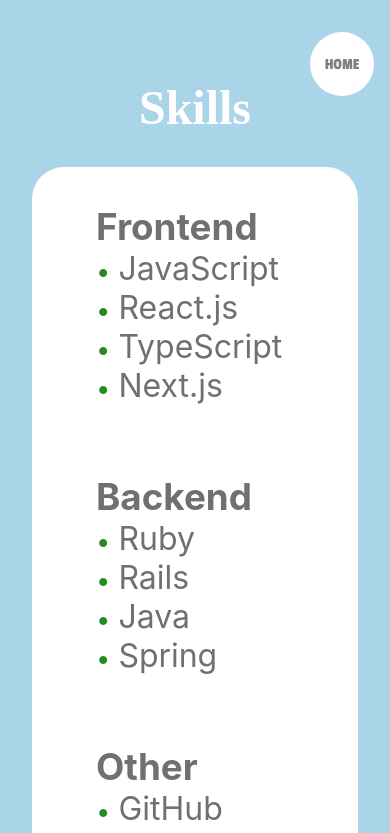
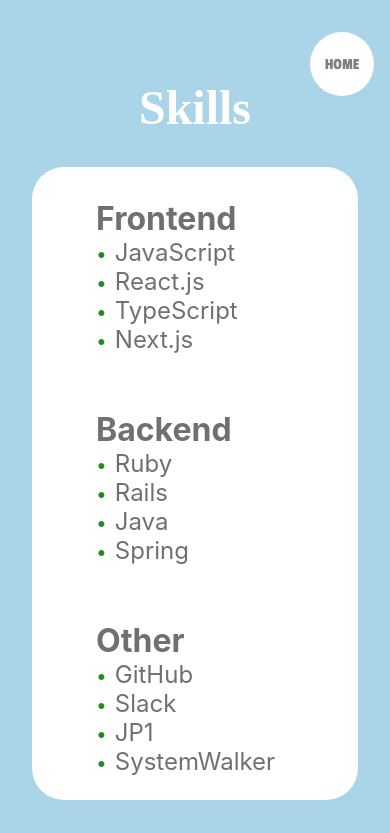
Before and after one commit to tanakafumiaki/self-introduction, a Next.js app: page /skills in a window 390 px wide. Shown: the top 833 px of the page. Built offline with nearby package versions, Linux system fonts and the light colour scheme; a web font is replaced by a local one.

Commit message:
add_responsive_productsPage

```diff
--- a/src/components/molecules/ListBox/style.module.sass
+++ b/src/components/molecules/ListBox/style.module.sass
@@ -7,11 +7,14 @@
   margin: auto
   @include sp
     margin-left: 4rem
+    font-size: 1.5rem
 
 .title
   font-weight: bold
   margin-block-end: 0
   font-size: 2.3rem
+  @include sp
+    font-size: 2rem
 
 .skillsList
   text-align: left
--- a/src/components/molecules/ProductBox/style.module.sass
+++ b/src/components/molecules/ProductBox/style.module.sass
@@ -9,6 +9,10 @@
   grid-template-rows: 5rem 1fr
   grid-row-gap: 2rem
   white-space: pre-line
+  @include sp
+    grid-template-columns: 1fr
+    grid-template-rows: 1fr
+    margin: 2rem
 
 .image
   grid-column: 1 / 3
@@ -20,6 +24,11 @@
   grid-column: 3
   grid-row: 1
   padding-left: 1rem
+  @include sp
+    grid-column: 1 / 3
+    grid-row: 3 / 4
+    font-size: 0.5rem
+    padding-bottom: 0.5rem
 
 .outLine
   background-color: white
@@ -27,3 +36,8 @@
   grid-column: 3
   grid-row: 2
   padding-left: 1rem
+  @include sp
+    grid-column: 1 / 3
+    grid-row: 4 / 5
+    font-size: 0.7rem
+    padding-bottom: 0.5rem
```
